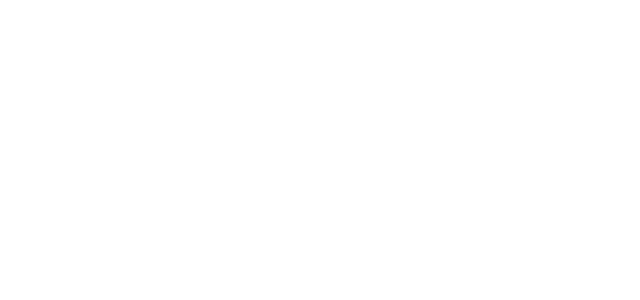
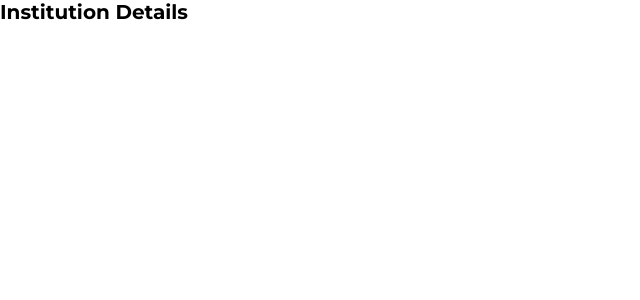
Before and after one commit to gmcotta/supimpa-web, a React (Create React App) app: page /institution/1 in a window 1280 px wide. Shown: the top 300 px of the page, without its empty margins (0-640 px from the left). Built offline with nearby package versions, Linux system fonts and the light colour scheme.

Commit message:
Adding institution details page

```diff
--- /dev/null
+++ b/src/pages/InstitutionDetails/index.tsx
@@ -0,0 +1,7 @@
+import React from 'react';
+
+const InstitutionDetails: React.FC = () => {
+  return <h1>Institution Details</h1>;
+};
+
+export default InstitutionDetails;
--- a/src/routes.tsx
+++ b/src/routes.tsx
@@ -3,6 +3,7 @@
 
 import HomePage from './pages/HomePage';
 import MapPage from './pages/MapPage';
+import InstitutionDetails from './pages/InstitutionDetails';
 
 const Routes: React.FC = () => {
   return (
@@ -10,6 +11,7 @@
       <Switch>
         <Route path="/" exact component={HomePage} />
         <Route path="/map" exact component={MapPage} />
+        <Route path="/institution/:id" exact component={InstitutionDetails} />
       </Switch>
     </BrowserRouter>
   );
```
